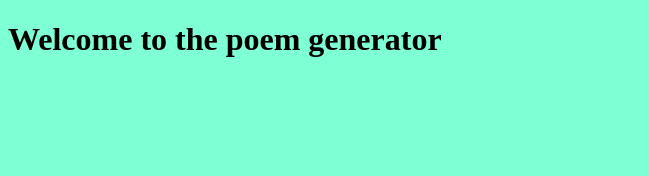
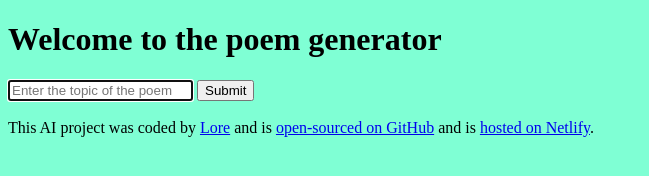
Before and after one commit to lorevdh/poem-generator, a plain HTML site: page index.html in a window 1280 px wide. Shown: the whole page, without its empty margins (0-649 px from the left). Drawn offline with Linux system fonts and the light colour scheme.

Commit message:
added the basic HTML structure

```diff
--- a/index.html
+++ b/index.html
@@ -7,7 +7,42 @@
     <title>AI poem generator</title>
 </head>
 <body>
+    <header>
     <h1>Welcome to the poem generator</h1>
+    </header>
+
+    <main>
+        <form>
+            <input type="text" placeholder="Enter the topic of the poem"
+            autofocus
+          required
+          autocomplete="off"
+            />
+            <input type="submit"/>
+        </form>
+        <div>
+
+        <br />
+
+      </div>
+    </main>
+
+
+     <footer>
+      This AI project was coded by
+      <a href="https://github.com/Lorevdh/" target="_blank">Lore</a> and
+      is
+      <a
+        href="https://github.com/Lorevdh/poem-generator"
+        target="_blank"
+      >
+        open-sourced on GitHub</a
+      >
+      and is
+      <a href="https://poem-generator-lore.netlify.app/" target="_blank"
+        >hosted on Netlify</a
+      >.
+    </footer>
    <script src="src/index.js"></script>
 </body>
 </html>
```
